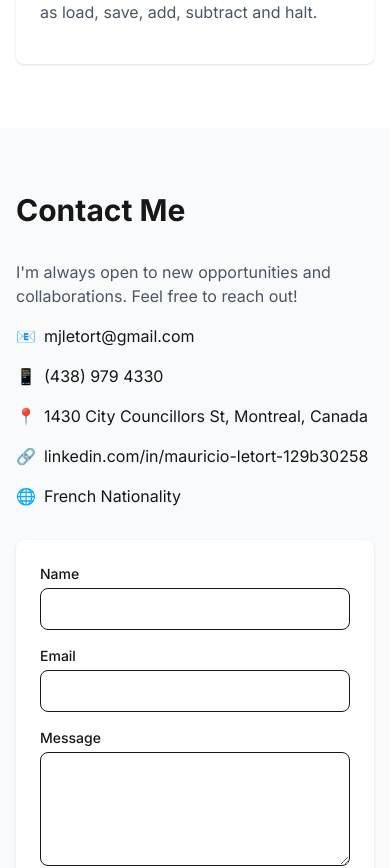
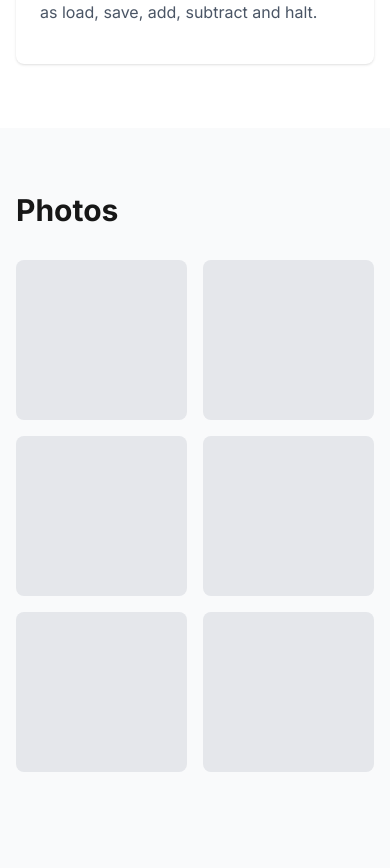
Before and after one commit to Mau567/personal_webpage, a Next.js app: page / in a window 390 px wide. Shown: the part 4342-5210 px from the top of the page. Built offline with nearby package versions, Linux system fonts and the light colour scheme.

Commit message:
Add photo section and nav link

```diff
--- a/src/app/page.tsx
+++ b/src/app/page.tsx
@@ -12,6 +12,7 @@ export default function Home() {
               <a href="#education" className="hover:text-blue-600 dark:hover:text-blue-400">Education</a>
               <a href="#skills" className="hover:text-blue-600 dark:hover:text-blue-400">Skills</a>
               <a href="#projects" className="hover:text-blue-600 dark:hover:text-blue-400">Projects</a>
+              <a href="#photos" className="hover:text-blue-600 dark:hover:text-blue-400">Photos</a>
               <a href="#contact" className="hover:text-blue-600 dark:hover:text-blue-400">Contact</a>
             </div>
           </div>
@@ -195,6 +196,21 @@ export default function Home() {
         </div>
       </section>
 
+      {/* Photos Section */}
+      <section id="photos" className="py-16 px-4 sm:px-6 lg:px-8 bg-gray-50 dark:bg-gray-800">
+        <div className="max-w-5xl mx-auto">
+          <h2 className="text-3xl font-bold mb-8">Photos</h2>
+          <div className="grid grid-cols-2 md:grid-cols-3 gap-4">
+            <div className="w-full h-40 bg-gray-200 dark:bg-gray-600 rounded-lg"></div>
+            <div className="w-full h-40 bg-gray-200 dark:bg-gray-600 rounded-lg"></div>
+            <div className="w-full h-40 bg-gray-200 dark:bg-gray-600 rounded-lg"></div>
+            <div className="w-full h-40 bg-gray-200 dark:bg-gray-600 rounded-lg"></div>
+            <div className="w-full h-40 bg-gray-200 dark:bg-gray-600 rounded-lg"></div>
+            <div className="w-full h-40 bg-gray-200 dark:bg-gray-600 rounded-lg"></div>
+          </div>
+        </div>
+      </section>
+
       {/* Contact Section */}
       <section id="contact" className="py-16 px-4 sm:px-6 lg:px-8 bg-gray-50 dark:bg-gray-800">
         <div className="max-w-5xl mx-auto">
```
